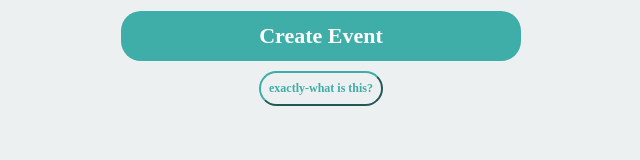
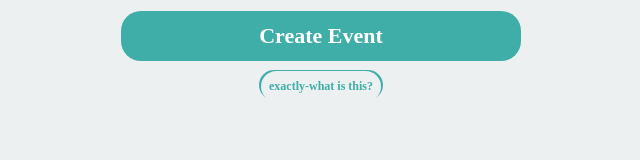
Before and after one commit to ralfisalhon/exactly-when, a React (Create React App) app in the folder client/: page / in a window 1280 px wide. Shown: the part 394-554 px from the top of the page, without its empty margins (319-959 px from the left). Built offline with nearby package versions, Linux system fonts and the light colour scheme.

Commit message:
Fixed bulge

```diff
--- a/client/src/components/button.jsx
+++ b/client/src/components/button.jsx
@@ -16,7 +16,6 @@ class Button extends Component {
         borderRadius: "20px",
         width: windowWidth * 0.7,
         maxWidth: 400
-        // marginTop: "20px"
       },
       eventText: {
         color: "white",
@@ -26,12 +25,13 @@ class Button extends Component {
         fontFamily: "Futura"
       },
       infoStyle: {
+        border: "none",
         backgroundColor: "#ecf0f1",
         borderRadius: "20px",
         maxWidth: 400,
         marginBottom: "5px",
         borderWidth: 2,
-        borderColor: mainColor,
+        // borderColor: mainColor,
         padding: "8px"
       },
       infoText: {
@@ -47,14 +47,28 @@ class Button extends Component {
     const { text, type, onClick } = this.props;
 
     return (
-      <button
-        style={type == "alt" ? this.styles.infoStyle : this.styles.buttonStyle}
-        onClick={onClick}
+      <span
+        style={{
+          backgroundColor: type === "alt" ? mainColor : "",
+          borderRadius: 20,
+          padding: "6px 2px 7px 2px"
+        }}
       >
-        <p style={type == "alt" ? this.styles.infoText : this.styles.eventText}>
-          {text}
-        </p>
-      </button>
+        <button
+          style={
+            type === "alt" ? this.styles.infoStyle : this.styles.buttonStyle
+          }
+          onClick={onClick}
+        >
+          <p
+            style={
+              type === "alt" ? this.styles.infoText : this.styles.eventText
+            }
+          >
+            {text}
+          </p>
+        </button>
+      </span>
     );
   }
 }
--- a/client/src/screens/EventPage.js
+++ b/client/src/screens/EventPage.js
@@ -19,6 +19,7 @@ class EventPage extends Component {
       eventName: "",
       eventTime: 0,
       name: "",
+      id: this.props.id,
       nameCheck: false,
       prevNames: [
         { name: "Ralfi" },
@@ -45,17 +46,25 @@ class EventPage extends Component {
   }
 
   componentDidMount() {
-    this.getEventInfo();
+    this.getEventInfo(this.props.id);
   }
 
-  getEventInfo = () => {
-    setTimeout(() => {
+  getEventInfo = id => {
+    var xhr = new XMLHttpRequest();
+    xhr.addEventListener("load", () => {
+      console.log(xhr.responseText);
+      let obj = JSON.parse(xhr.responseText);
+      // window.open("?id=" + obj.id, "_self");
+      // this.setState({ loading: false });
+      // onNavigate("Event");
       this.setState({
         eventName: "ELS Meeting",
-        eventTime: 90,
         loading: false
       });
-    }, 1000); //1000
+    });
+    xhr.open("GET", "http://exactly-when.herokuapp.com/eventinfo?id=" + id);
+    xhr.setRequestHeader("Content-Type", "application/x-www-form-urlencoded");
+    xhr.send();
   };
 
   checkName = () => {
@@ -80,13 +89,12 @@ class EventPage extends Component {
     const {
       loading,
       eventName,
-      eventTime,
       nameCheck,
       prevNames,
       name,
       bestTimes
     } = this.state;
-    const { id } = this.props;
+
     return (
       <div style={{ textAlign: "center" }}>
         <Logo />
--- a/client/src/screens/LandingPage.js
+++ b/client/src/screens/LandingPage.js
@@ -1,44 +1,46 @@
 import React, { Component } from "react";
 import Logo from "../components/logo.jsx";
-import Input from "../components/input.jsx";
 import TextInput from "../components/textinput.jsx";
 import Button from "../components/button.jsx";
 import Modal from "../components/modal.jsx";
 import Credits from "../components/credits.jsx";
 
 import Popup from "reactjs-popup";
-import { KeyObject } from "crypto";
 
 const mainColor = "#3fada8";
 const windowWidth =
   window.innerWidth > 400
     ? 400 + (window.innerWidth * 0.85 - 400)
     : window.innerWidth;
-const windowHeight = window.innerHeight;
 
 class LandingPage extends Component {
   constructor(props) {
     super(props);
     this.state = {
       loading: false,
-      eventName: "Untitled Meeting",
+      eventName: "",
       eventTime: 0
     };
   }
 
   createEvent = onNavigate => {
     // activate to block empty fields
-    // if (this.state.eventName.length == 0 || this.state.eventTime == 0) {
-    //   alert("Please enter an event name & duration");
-    //   return;
-    // }
+    if (this.state.eventName.length == 0) {
+      alert("Please enter an event name");
+      return;
+    }
 
-    // Simulates a fetch to the heroku app.
-    this.setState({ loading: true });
-    setTimeout(() => {
-      this.setState({ loading: false });
-      onNavigate("Event");
-    }, 500);
+    var xhr = new XMLHttpRequest();
+    xhr.addEventListener("load", () => {
+      console.log(xhr.responseText);
+      let obj = JSON.parse(xhr.responseText);
+      window.open("?id=" + obj.id, "_self");
+      // this.setState({ loading: false });
+      // onNavigate("Event");
+    });
+    xhr.open("POST", "http://exactly-when.herokuapp.com/createevent");
+    xhr.setRequestHeader("Content-Type", "application/x-www-form-urlencoded");
+    xhr.send("event_name=" + this.state.eventName);
   };
 
   setEventName = value => {
```
